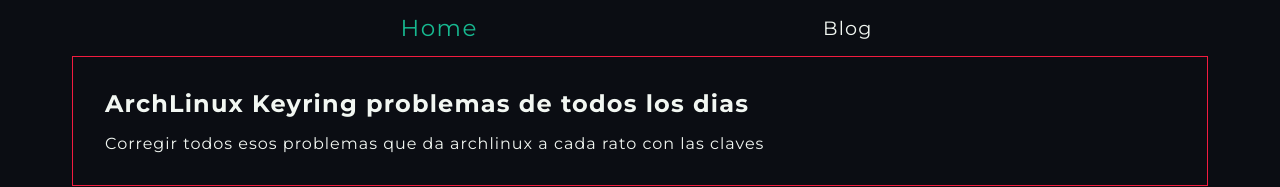
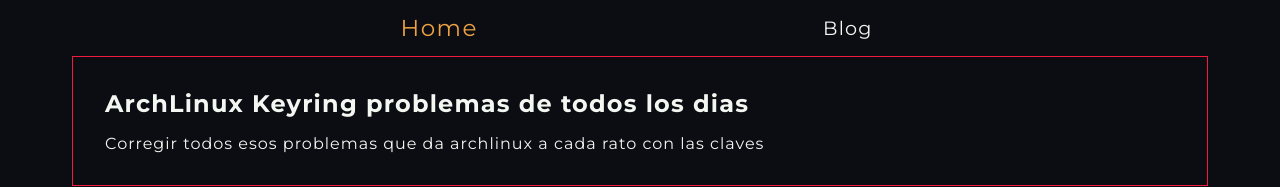
Before and after one commit to DiegPS/diegps-page, an Astro site: page /blog in a window 1280 px wide. In both pictures the pointer is over the link "Home". Shown: the top 187 px of the page. Built offline with nearby package versions, Linux system fonts and the light colour scheme; Astro itself is replaced by a stand-in of ours.

Commit message:
Update hover color in Navigation component

```diff
--- a/src/components/Navigation.astro
+++ b/src/components/Navigation.astro
@@ -21,7 +21,7 @@
   }
   a:hover {
     transform: scale(1.2);
-    color: var(--accent-color-tertiary);
+    color: var(--accent-color-secondary);
     transition: all 0.3s ease-in-out;
   }
 </style>
```
